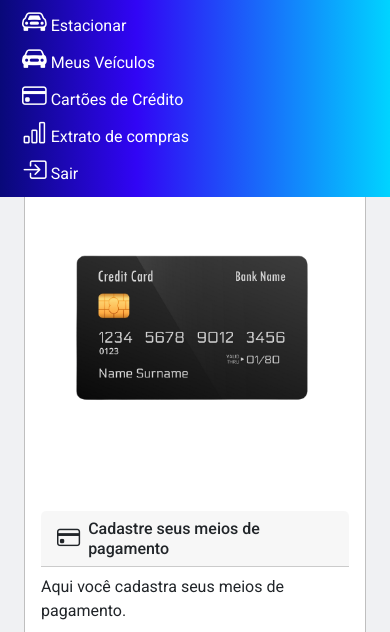
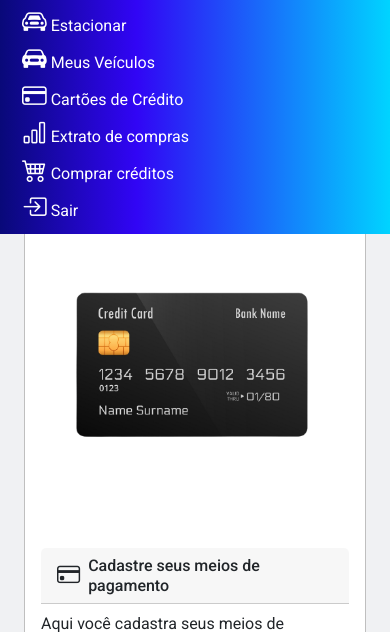
Before and after one commit to melojrx/urbanzone, a Flask app: template app/templates/addCartaoCredito.html in a window 390 px wide, after a click that opens the changed part. Shown: the part 87-719 px from the top of the page. Run offline with Flask 3, Linux system fonts and the light colour scheme; the template is opened without the code that fills it: values that come from a table or form of the project are taken from there, others are empty; parts of the project's set-up code (start-up, migrations or seed data) failed here and were passed over; some libraries are stand-ins or nearby versions.

Commit message:
inclusao de ancora comprar creditos no menu mobile

```diff
--- a/app/templates/base.html
+++ b/app/templates/base.html
@@ -19,6 +19,7 @@
           <a href="{{url_for('usuarioVeiculo.listVeiculo')}}"><li class="nav-item"> <i class="bi bi-car-front-fill fs-2"></i> Meus Veículos </li></a>
           <a href="{{url_for('cartaoCredito.listCard')}}"><li class="nav-item"> <i class="bi bi-credit-card fs-2"></i> Cartões de Crédito </li></a>
           <a href="{{url_for('compra.listCompra')}}"><li class="nav-item"> <i class="bi bi-bar-chart fs-2"></i> Extrato de compras </li></a>
+          <a href="{{url_for('compra.prepareBuyCard')}}"><li class="nav-item"> <i class="bi bi-cart4 fs-2"></i> Comprar créditos </li></a>
           <a href="{{ url_for('login.logout') }}"><li class="nav-item"> <i class="bi bi-box-arrow-in-right fs-2"></i> Sair </li></a>
         </ul>
         {% if current_user.is_authenticated %}
```
